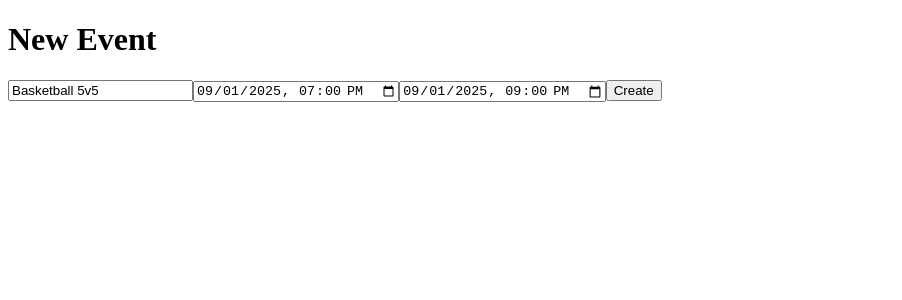
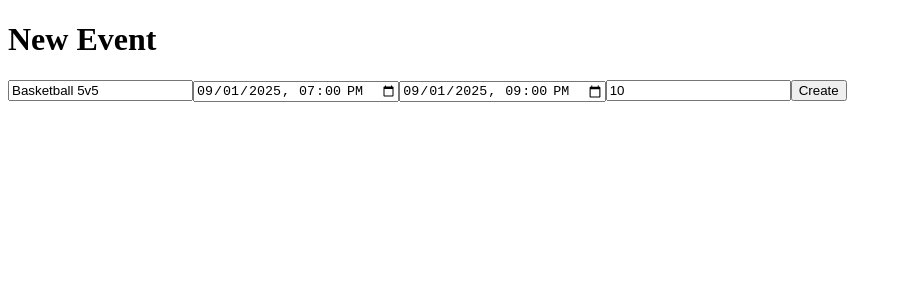
Before and after one commit to Douglashwang82/team-up-main, a Next.js app in the folder apps/web/: page /events/new in a window 1280 px wide. Shown: the top 300 px of the page, without its empty margins (0-902 px from the left). Built offline with nearby package versions, Linux system fonts and the light colour scheme; no server answers; what @team-up-main/api-client would draw is missing.

Commit message:
updated sprint

```diff
--- a/apps/web/app/events/new/page.tsx
+++ b/apps/web/app/events/new/page.tsx
@@ -24,6 +24,7 @@ export default function NewEvent(){
     <input value={title} onChange={e=>setTitle(e.target.value)} />
     <input value={startsAt} onChange={e=>setStartsAt(e.target.value)} type='datetime-local' />
     <input value={endsAt} onChange={e=>setEndsAt(e.target.value)} type='datetime-local' />
+    <input value={capacity} onChange={e=>setCapacity(Number(e.target.value))} type='number' />
     <button>Create</button>
     {status && <p>{status}</p>}
   </form></div>);
```
Also changed, not shown: 1 other file (tests, documents, lock files or other folders).
